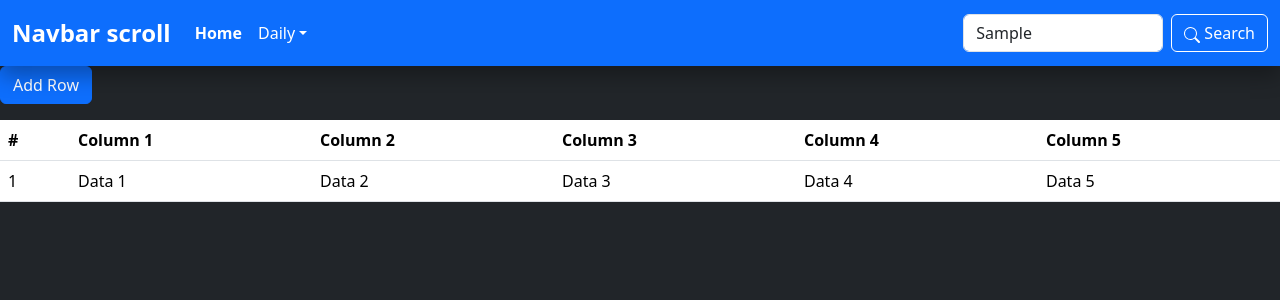
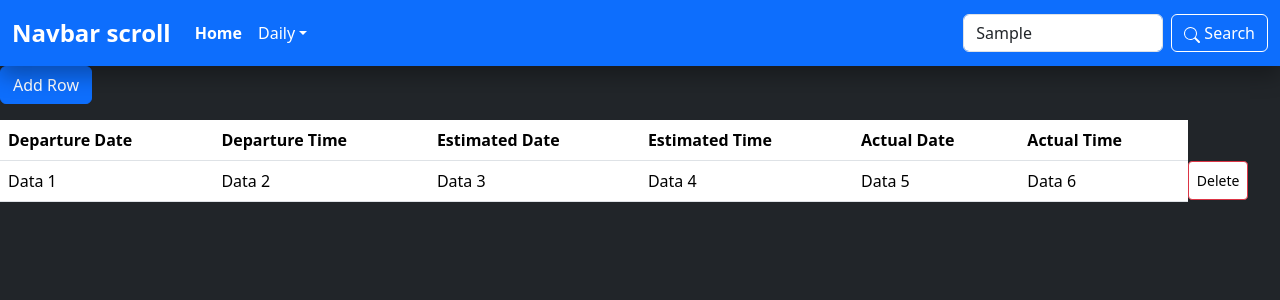
Before and after one commit to iqbalk18/AuthVerify, a React (Create React App) app in the folder frontend-project1/: page /dashboard in a window 1280 px wide. Both pictures are taken after typing "Sample" into the empty fields and a click on the button "Add Row". Shown: the top 300 px of the page. Built offline with nearby package versions, Linux system fonts and the light colour scheme.

Commit message:
add new deleted row for table

```diff
--- a/frontend-project1/src/screens/Dashboard.js
+++ b/frontend-project1/src/screens/Dashboard.js
@@ -15,6 +15,12 @@ function Dashboard() {
       column4: '',
       column5: ''
     }]);
+  };
+
+  const handleDeleteRow = (index) => {
+    const newData = [...data];
+    newData.splice(index, 1);
+    setData(newData);
   };
 
   const handleInputChange = (event, index, column) => {
@@ -106,26 +112,31 @@ function Dashboard() {
       <table className="table">
         <thead>
           <tr>
-            <th>#</th>
-            <th>Column 1</th>
-            <th>Column 2</th>
-            <th>Column 3</th>
-            <th>Column 4</th>
-            <th>Column 5</th>
+            <th>Departure Date</th>
+            <th>Departure Time</th>
+            <th>Estimated Date</th>
+            <th>Estimated Time</th>
+            <th>Actual Date</th>
+            <th>Actual Time</th>
           </tr>
         </thead>
         <tbody>
         {data.map((row, index) => (
           <tr>
-            <td>1</td>
             <td>Data 1</td>
             <td>Data 2</td>
             <td>Data 3</td>
             <td>Data 4</td>
             <td>Data 5</td>
+            <td>Data 6</td>
+                <button
+                  className="btn btn-danger btn-sm"
+                  onClick={() => handleDeleteRow(index)}
+                >
+                  Delete
+                </button>
           </tr>
           ))}
-          {/* You can add more rows here */}
         </tbody>
       </table>
     </div>
```
